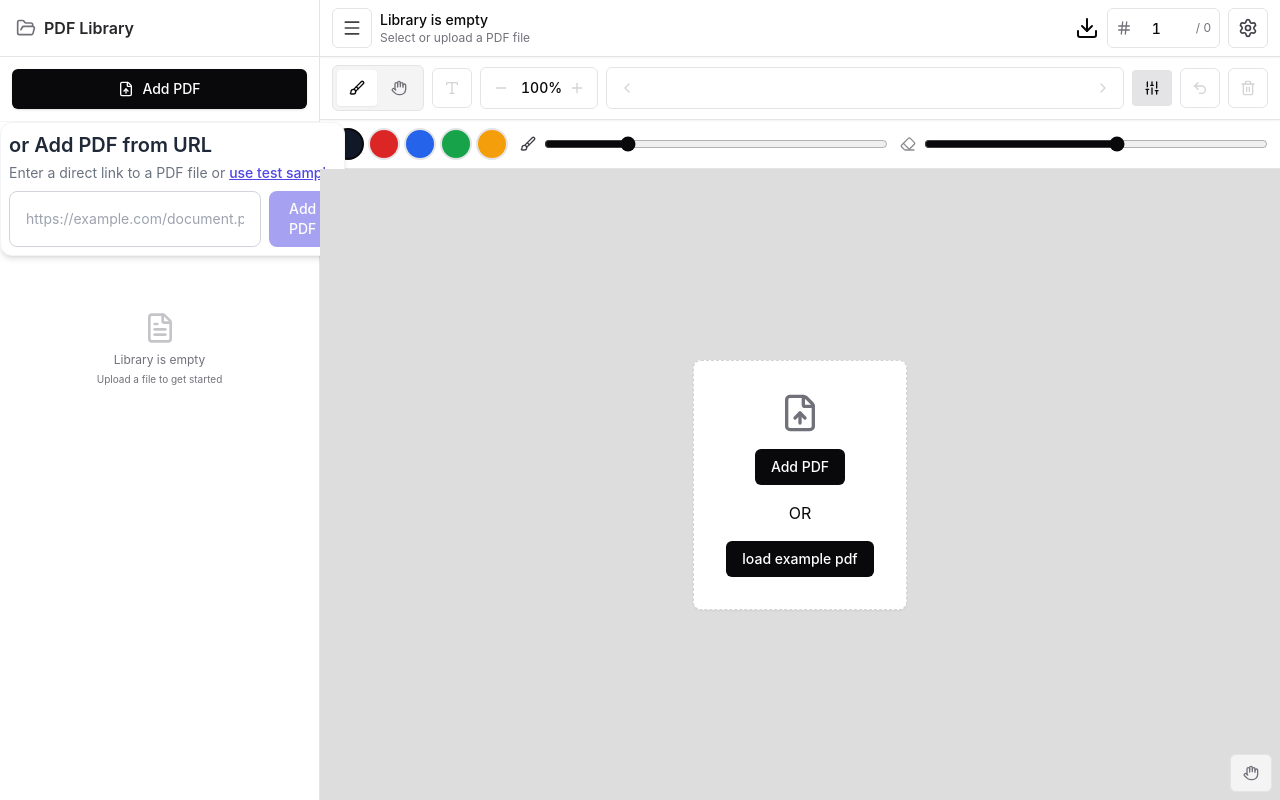
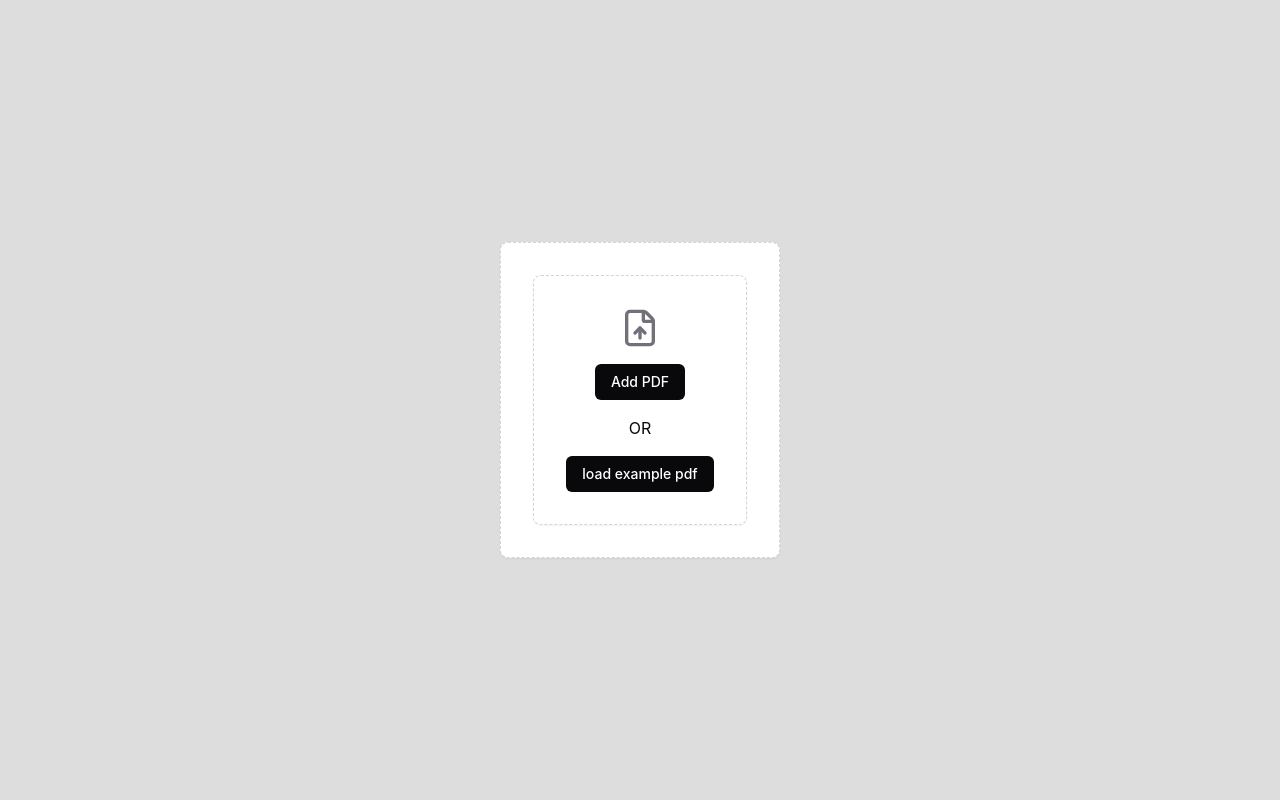
Before and after one commit to albertincx/practice-book-app, a React (Vite) app: page / in a window 1280 px wide. Built offline with nearby package versions, Linux system fonts and the light colour scheme.

Commit message:
no pdf show

```diff
--- a/src/App.tsx
+++ b/src/App.tsx
@@ -1,11 +1,10 @@
-import {type PointerEvent, Suspense, useEffect, useMemo, useRef, useState} from 'react'
+import {lazy, type PointerEvent, Suspense, useEffect, useMemo, useRef, useState} from 'react'
 import {
     Brush,
     ChevronLeft,
     ChevronRight,
     Download,
     Eraser,
-    FileUp,
     Hand,
     Hash,
     Heart,
@@ -57,7 +56,9 @@ import {
     TRANSLATIONS,
     ZOOM_STEP
 } from './utils.ts'
-import Sidebar from './components/Sidebar.tsx'
+import NoPdf from "./components/NoPdf.tsx";
+
+const Sidebar = lazy(() => import('./components/Sidebar.tsx'));
 
 pdfjsLib.GlobalWorkerOptions.workerSrc = pdfWorker
 
@@ -78,7 +79,12 @@ function App() {
     const [pageInput, setPageInput] = useState('1')
     const [pageSize, setPageSize] = useState<PageSize | null>(null)
     const [zoom, setZoom] = useState(1)
-    const [tool, setTool] = useState<Tool>('draw')
+
+    const [tool, setTool] = useState<string>(() => {
+        const saved = localStorage.getItem('pdf-tool')
+        return saved || 'draw'
+    })
+
     const [strokes, setStrokes] = useState<Stroke[]>([])
     const [texts, setTexts] = useState<TextAnnotation[]>([])
     const [pendingText, setPendingText] = useState('')
@@ -96,7 +102,7 @@ function App() {
     const [error, setError] = useState('')
     const [activePdfId, setActivePdfId] = useState<string | null>(null)
     const [pdfList, setPdfList] = useState<PdfMetadata[]>([])
-    const [isSidebarOpen, setIsSidebarOpen] = useState(true)
+    const [isSidebarOpen, setIsSidebarOpen] = useState(false)
     const [showBrushSettings, setShowBrushSettings] = useState(true)
     const [lang, setLang] = useState<Lang>(() => {
         const saved = localStorage.getItem('pdf-lang')
@@ -590,6 +596,7 @@ function App() {
             setIsLoading(false)
         }
     }
+
     const loadPdfFromUrl = async (url: string, fileName?: string) => {
         // console.log('a', url)
         try {
@@ -860,6 +867,7 @@ function App() {
         pinchStateRef.current = null
         textDragRef.current = null
         setTool(nextTool)
+        localStorage.setItem('pdf-tool', nextTool)
     }
 
     const openTextDialog = () => {
@@ -1180,7 +1188,7 @@ function App() {
     return (
         <div className="flex h-svh bg-zinc-100 text-zinc-950 overflow-hidden relative">
             {/* Sidebar overlay backdrop for mobile */}
-            {isSidebarOpen && (
+            {pdf && isSidebarOpen && (
                 <div
                     className="fixed inset-0 z-30 bg-zinc-950/20 backdrop-blur-sm lg:hidden"
                     onClick={() => setIsSidebarOpen(false)}
@@ -1188,6 +1196,7 @@ function App() {
             )}
 
             {/* Sidebar */}
+            {pdf && (
                 <Suspense fallback={<div className="w-80 border-r border-zinc-200 bg-white"/>}>
                     <Sidebar
                         isOpen={isSidebarOpen}
@@ -1201,45 +1210,23 @@ function App() {
                         handleDeletePdf={handleDeletePdf}
                     />
                 </Suspense>
+            )}
 
             {/* Main Content Area */}
             <main className="flex flex-1 flex-col h-full min-w-0 overflow-hidden bg-zinc-100 text-zinc-950">
-                {headerPosition === 'top' && renderHeader('top')}
-                {headerPosition === 'top' && renderToolbar()}
-                {headerPosition === 'top' && renderBrushSettings()}
+                {headerPosition === 'top' && pdf && renderHeader('top')}
+                {headerPosition === 'top' && pdf && renderToolbar()}
+                {headerPosition === 'top' && pdf && renderBrushSettings()}
 
                 <section id={'main-sec'} className="relative flex flex-1 overflow-auto px-3 py-4 bg-[#ddd]">
                     {!pdf ? (
                         <div
                             className="m-auto flex max-w-sm flex-col items-center gap-4 rounded-lg border border-dashed border-zinc-300 bg-white p-8 text-center shadow-sm">
-                            <FileUp className="h-10 w-10 text-zinc-500"/>
-                            <label
-                                className="inline-flex cursor-pointer items-center justify-center rounded-md bg-zinc-950 px-4 py-2 text-sm font-medium text-white active:scale-95">
-                                {t.addPdf}
-                                <input
-                                    className="sr-only"
-                                    type="file"
-                                    accept="application/pdf"
-                                    onChange={(event) => {
-                                        const file = event.target.files?.[0]
-                                        if (file) {
-                                            void loadPdf(file)
-                                        }
-                                        event.currentTarget.value = ''
-                                    }}
+                            <NoPdf
+                                t={t}
+                                loadPdf={loadPdf}
+                                loadPdfFromUrl={loadPdfFromUrl}
                             />
-                            </label>
-                            <div>OR</div>
-                            <label
-                                className="inline-flex cursor-pointer items-center justify-center rounded-md bg-zinc-950 px-4 py-2 text-sm font-medium text-white active:scale-95"
-                                onClick={() => {
-                                    const sampleUrl = '/c4611_sample_explain_c4611_sample_explain.pdf';
-                                    void loadPdfFromUrl(sampleUrl)
-                                    // event.currentTarget.value = ''
-                                }}
-                            >
-                                {t.addExPdf}
-                            </label>
                         </div>
                     ) : (
                         <div className="mx-auto min-w-max pb-24">
@@ -1512,6 +1499,7 @@ function App() {
                     onClose={() => setShowToast('')}
                 />
             )}
+            {pdf && (
                 <div
                     className={`rounded-md border border-zinc-200 bg-zinc-100 fixed p-2_  bottom-2 right-2 ${tool === 'draw' ? '' : ''}`}
                 >
@@ -1524,6 +1512,7 @@ function App() {
                         {tool === 'move' ? <Brush className="h-4 w-4"/> : <Hand className="h-4 w-4"/>}
                     </button>
                 </div>
+            )}
         </div>
     )
 }
--- /dev/null
+++ b/src/components/NoPdf.tsx
@@ -0,0 +1,81 @@
+// components/NoPdf.tsx
+
+import {FileUp} from "lucide-react";
+import {useState} from "react";
+
+interface IProps {
+    t: any; // объект переводов
+    loadPdf: (file: File) => void;
+    loadPdfFromUrl: (url: string, fileName?: string) => void;
+}
+
+export default function NoPdf({
+                                  t,
+                                  loadPdf,
+                                  loadPdfFromUrl,
+                              }: IProps) {
+
+
+    const [isDragging, setIsDragging] = useState(false)
+
+    const handleDragOver = (e: React.DragEvent<HTMLDivElement>) => {
+        e.preventDefault()
+        setIsDragging(true)
+    }
+
+    const handleDragLeave = (e: React.DragEvent<HTMLDivElement>) => {
+        e.preventDefault()
+        setIsDragging(false)
+    }
+
+    const handleDrop = (e: React.DragEvent<HTMLDivElement>) => {
+        e.preventDefault()
+        setIsDragging(false)
+
+        const file = e.dataTransfer.files?.[0]
+        if (file && file.type === 'application/pdf') {
+            void loadPdf(file)
+        }
+    }
+
+    return (
+        <div
+            onDragOver={handleDragOver}
+            onDragLeave={handleDragLeave}
+            onDrop={handleDrop}
+            className={`m-auto flex max-w-sm flex-col items-center gap-4 rounded-lg border border-dashed p-8 text-center shadow-sm transition-colors ${
+                isDragging
+                    ? 'border-zinc-950 bg-zinc-50'
+                    : 'border-zinc-300 bg-white'
+            }`}
+        >
+            <FileUp className="h-10 w-10 text-zinc-500"/>
+            <label
+                className="inline-flex cursor-pointer items-center justify-center rounded-md bg-zinc-950 px-4 py-2 text-sm font-medium text-white active:scale-95">
+                {t.addPdf}
+                <input
+                    className="sr-only"
+                    type="file"
+                    accept="application/pdf"
+                    onChange={(event) => {
+                        const file = event.target.files?.[0]
+                        if (file) {
+                            void loadPdf(file)
+                        }
+                        event.currentTarget.value = ''
+                    }}
+                />
+            </label>
+            <div>OR</div>
+            <label
+                className="inline-flex cursor-pointer items-center justify-center rounded-md bg-zinc-950 px-4 py-2 text-sm font-medium text-white active:scale-95"
+                onClick={() => {
+                    const sampleUrl = '/c4611_sample_explain_c4611_sample_explain.pdf';
+                    void loadPdfFromUrl(sampleUrl)
+                }}
+            >
+                {t.addExPdf}
+            </label>
+        </div>
+    )
+}
```
Lines whose indentation alone changed are shown as unchanged.
